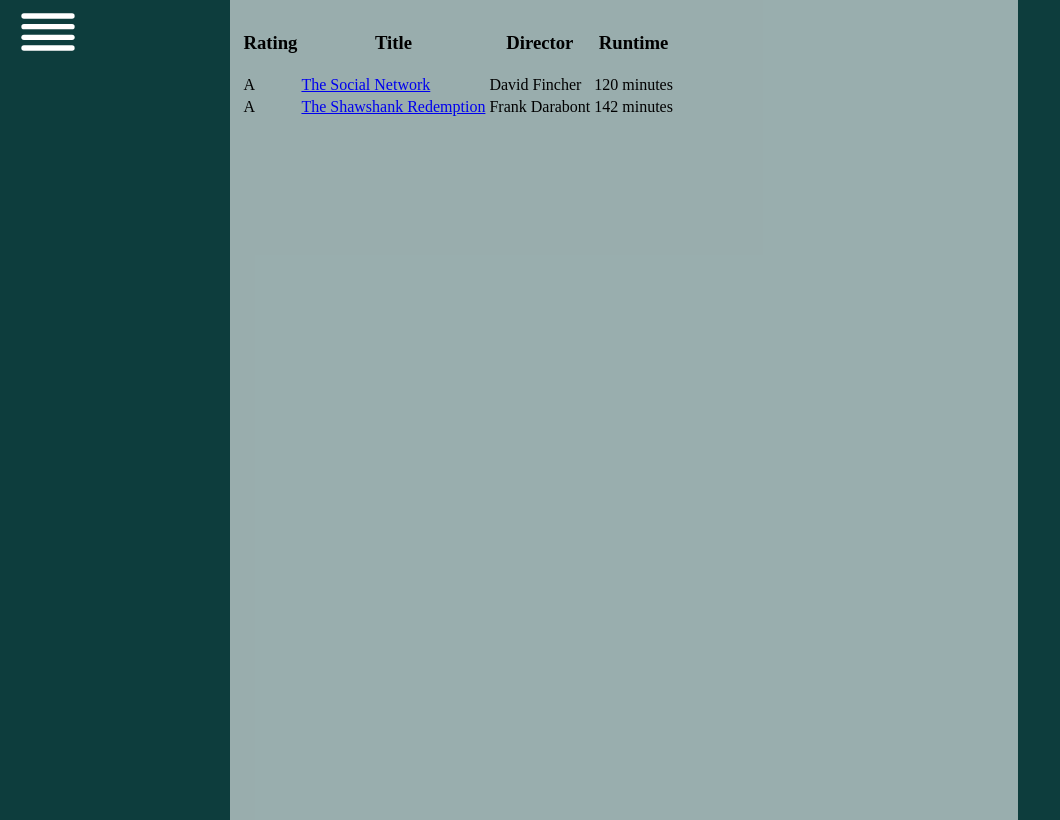
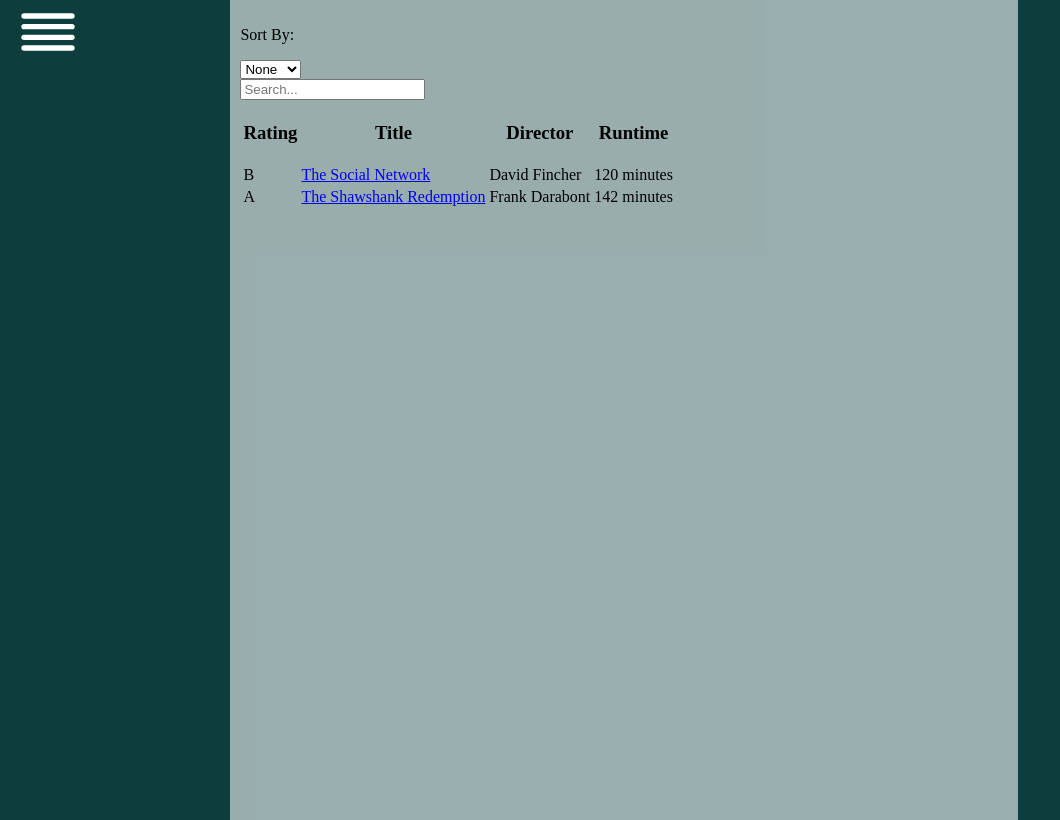
Before and after one commit to Ddupasquier/phase2Project-Flatiron, a React (Create React App) app: page /movies in a window 1280 px wide. Shown: the whole page, without its empty margins (0-1060 px from the left). Built offline with nearby package versions, Linux system fonts and the light colour scheme; data requests are answered from the project's data file.

Commit message:
added sort options to movie list and added video to movie details

```diff
--- a/db.json
+++ b/db.json
@@ -3,7 +3,7 @@
     {
       "id": 1,
       "title": "The Social Network",
-      "rating": "A",
+      "rating": "B",
       "runtime": "120 minutes",
       "release": "October 1, 2010",
       "director": "David Fincher",
@@ -16,7 +16,7 @@
         "Max Minghella"
       ],
       "poster": "https://m.media-amazon.com/images/M/MV5BOGUyZDUxZjEtMmIzMC00MzlmLTg4MGItZWJmMzBhZjE0Mjc1XkEyXkFqcGdeQXVyMTMxODk2OTU@._V1_.jpg",
-      "trailer": "https://www.youtube.com/watch?v=lB95KLmpLR4"
+      "trailer": "https://www.youtube.com/embed/lB95KLmpLR4"
     },
     {
       "id": 2,
@@ -36,7 +36,7 @@
         "James Whitmore"
       ],
       "poster": "https://m.media-amazon.com/images/M/MV5BMDFkYTc0MGEtZmNhMC00ZDIzLWFmNTEtODM1ZmRlYWMwMWFmXkEyXkFqcGdeQXVyMTMxODk2OTU@._V1_FMjpg_UX1000_.jpg",
-      "trailer": "https://www.youtube.com/watch?v=NmzuHjWmXOc"
+      "trailer": "https://www.youtube.com/embed/NmzuHjWmXOc"
     }
   ]
 }
--- a/src/Components/MovieDetails.js
+++ b/src/Components/MovieDetails.js
@@ -28,15 +28,30 @@
     trailer,
   } = movie;
 
+  console.log(trailer);
+
   return (
     <div>
-      <button className="back"><Link to="/movies"> {"<"} </Link></button><br/>
+      <button className="back">
+        <Link to="/movies"> {"<"} </Link>
+      </button>
+      <br />
       <img src={poster} />
       <h2>{title}</h2>
-      <p>Rating: <b>{rating}</b></p>
+      <p>
+        Rating: <b>{rating}</b>
+      </p>
       <p>Runtime: {runtime}</p>
       <p>Release Date: {release}</p>
-      <p>Director: {director}</p>
+      <p>Directed By: {director}</p>
+      <p>Written By: {writers.join(", ")}</p>
+      <p>Starring: {actors.join(", ")}</p>
+      <iframe
+        src={trailer}
+        height="400px"
+        width="600px"
+        title="movie trailer"
+      ></iframe>
     </div>
   );
 }
--- a/src/Components/MovieList.js
+++ b/src/Components/MovieList.js
@@ -1,8 +1,24 @@
-import React from "react";
+import React, { useState } from "react";
 import Movie from "./Movie";
 
 function MovieList({ movies }) {
-  const movieComponents = movies.map((movie) => {
+  const [sortBy, setSortBy] = useState("");
+  const [search, setSearch] = useState("");
+
+  const sortedMovies = [...movies].sort(compare);
+
+  const searchMovies = sortedMovies.filter((movie) => {
+    return movie.title.toLowerCase().includes(search.toLowerCase());
+  });
+
+  function compare(a, b) {
+    if (a[sortBy] < b[sortBy]) {
+      return -1;
+    }
+    return 0;
+  }
+
+  const movieComponents = searchMovies.map((movie) => {
     return (
       <Movie
         key={movie.id}
@@ -16,6 +32,20 @@
   });
 
   return (
+    <>
+      <p>Sort By:</p>
+      <select value={sortBy} onChange={(e) => setSortBy(e.target.value)}>
+        <option value="">None</option>
+        <option value="title">Title</option>
+        <option value="rating">Rating</option>
+      </select>
+      <br></br>
+      <input
+        value={search}
+        onChange={(e) => setSearch(e.target.value)}
+        type="text"
+        placeholder="Search..."
+      ></input>
       <table className="ui celled striped padded table">
         <tbody>
           <tr>
@@ -35,6 +65,7 @@
           {movieComponents}
         </tbody>
       </table>
+    </>
   );
 }
 
```
Lines whose indentation alone changed are shown as unchanged.
